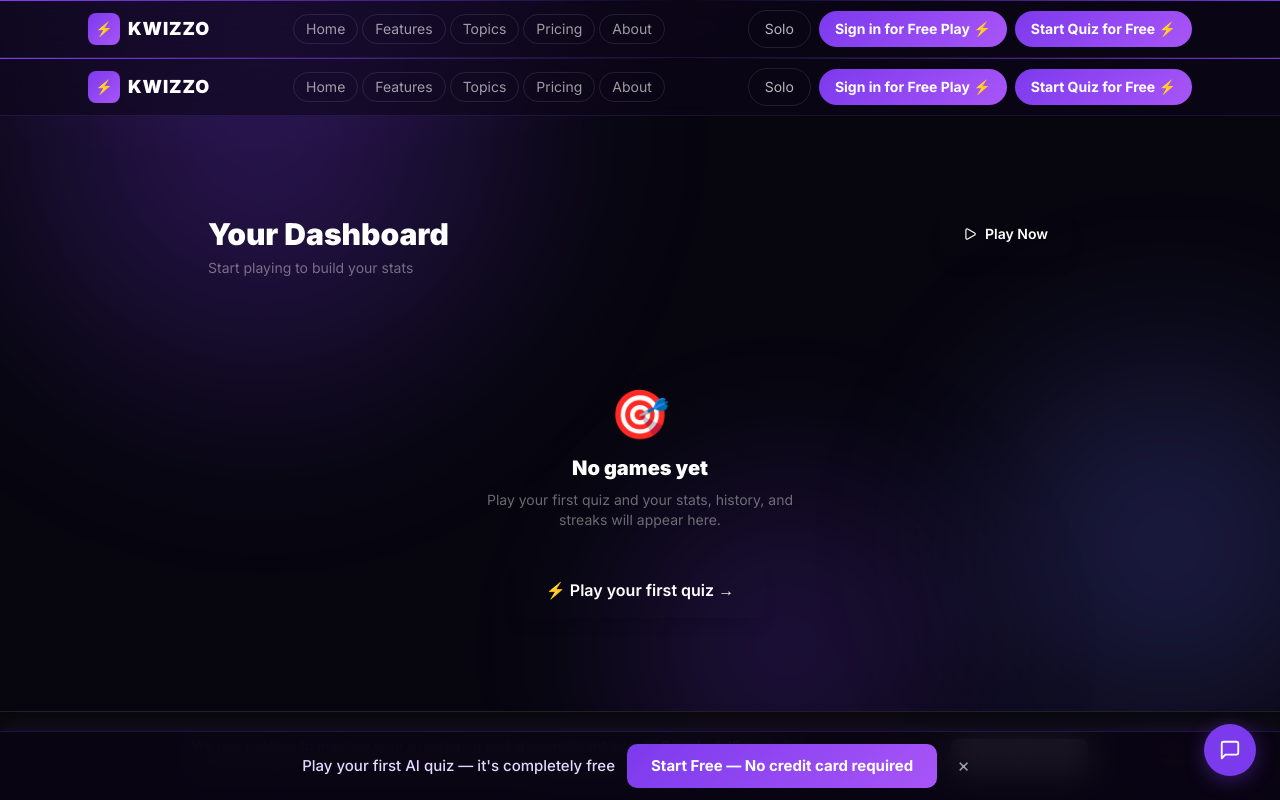
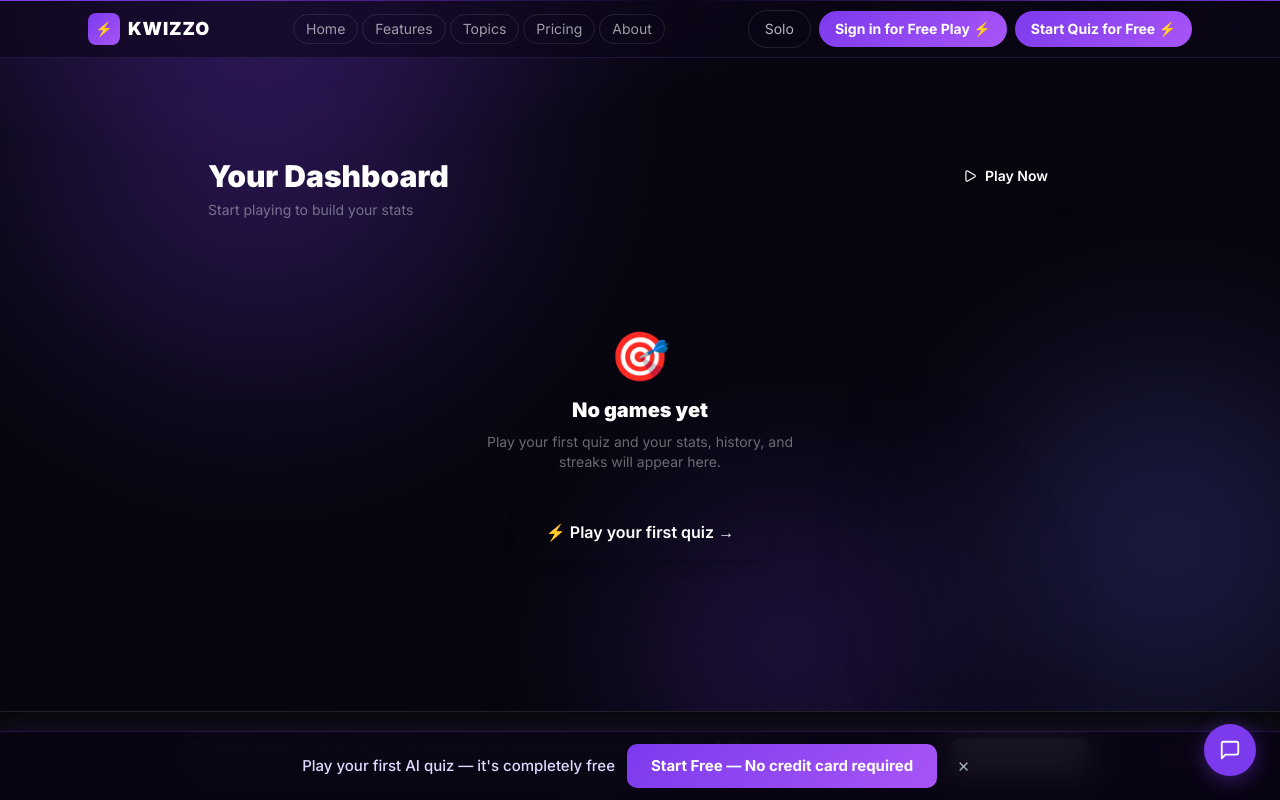
Before and after one commit to infosiva/kwizzo, a Next.js app: page /dashboard in a window 1280 px wide. Shown: the top 800 px of the page. Built offline with nearby package versions, Linux system fonts and the light colour scheme.

Commit message:
fix: remove duplicate Navbar from dashboard page

```diff
--- a/app/dashboard/page.tsx
+++ b/app/dashboard/page.tsx
@@ -4,15 +4,13 @@
 // All data from localStorage — no backend required.
 import { useState, useEffect } from 'react'
 import { motion } from 'framer-motion'
-import { useRouter } from 'next/navigation'
 import Link from 'next/link'
-import { Trophy, Zap, Target, TrendingUp, Play, Clock, ChevronRight, Flame } from 'lucide-react'
+import { Trophy, Zap, Target, Play, ChevronRight, Flame } from 'lucide-react'
 import { computeStats, loadHistory, type DashboardStats, type GameResult } from '@/lib/gameHistory'
 import { getStoredUser, isLoggedIn } from '@/lib/shared/useMagicAuth'
 import { isProUser } from '@/lib/pro'
 import { theme, btn } from '@/lib/theme'
 import { STAGGER_CONTAINER, FADE_UP, useMotionVariants } from '@/lib/motion'
-import Navbar from '@/components/Navbar'
 
 function StatCard({ icon, label, value, sub, accent = false }: {
   icon: React.ReactNode; label: string; value: string | number; sub?: string; accent?: boolean
@@ -81,7 +79,6 @@ function EmptyState() {
 }
 
 export default function DashboardPage() {
-  const router = useRouter()
   const [stats,    setStats]    = useState<DashboardStats | null>(null)
   const [user,     setUser]     = useState<{ username: string } | null>(null)
   const [isPro,    setIsPro]    = useState(false)
@@ -104,7 +101,6 @@ export default function DashboardPage() {
 
   return (
     <div className="min-h-screen">
-      <Navbar />
 
       <div className="max-w-4xl mx-auto px-4 pt-24 pb-16">
 
```
